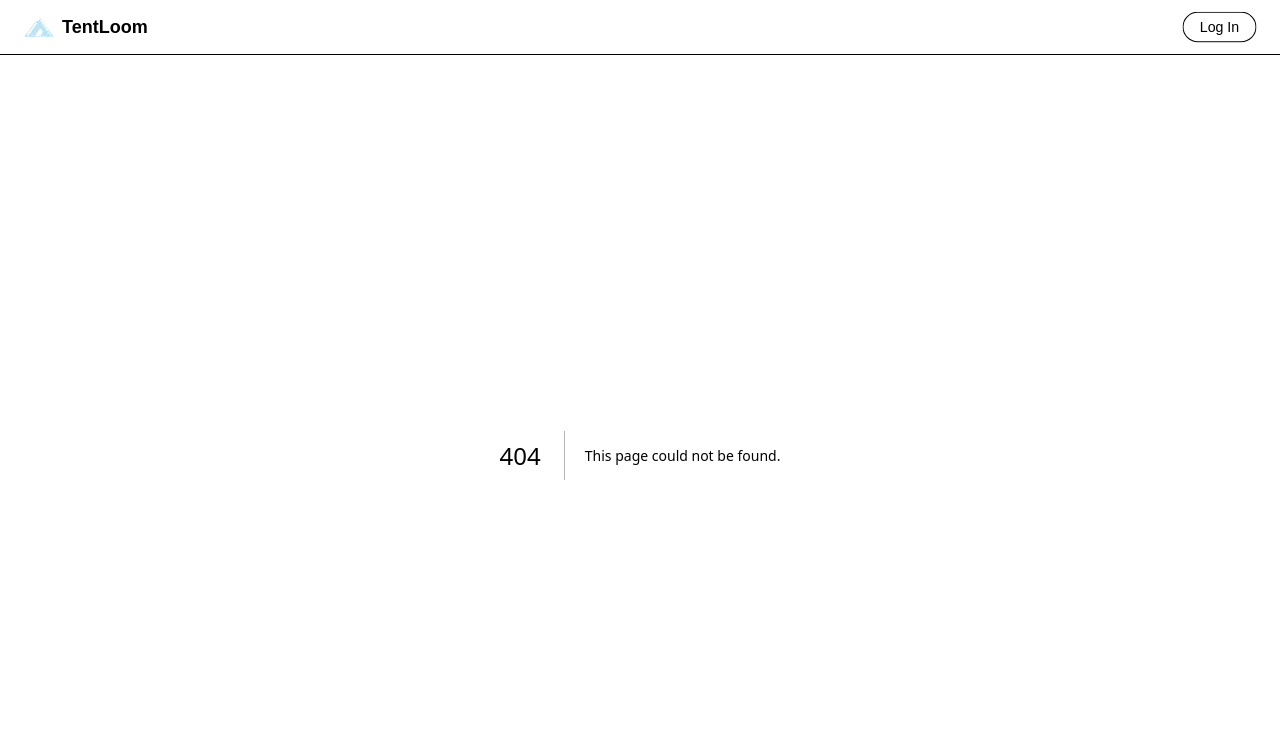
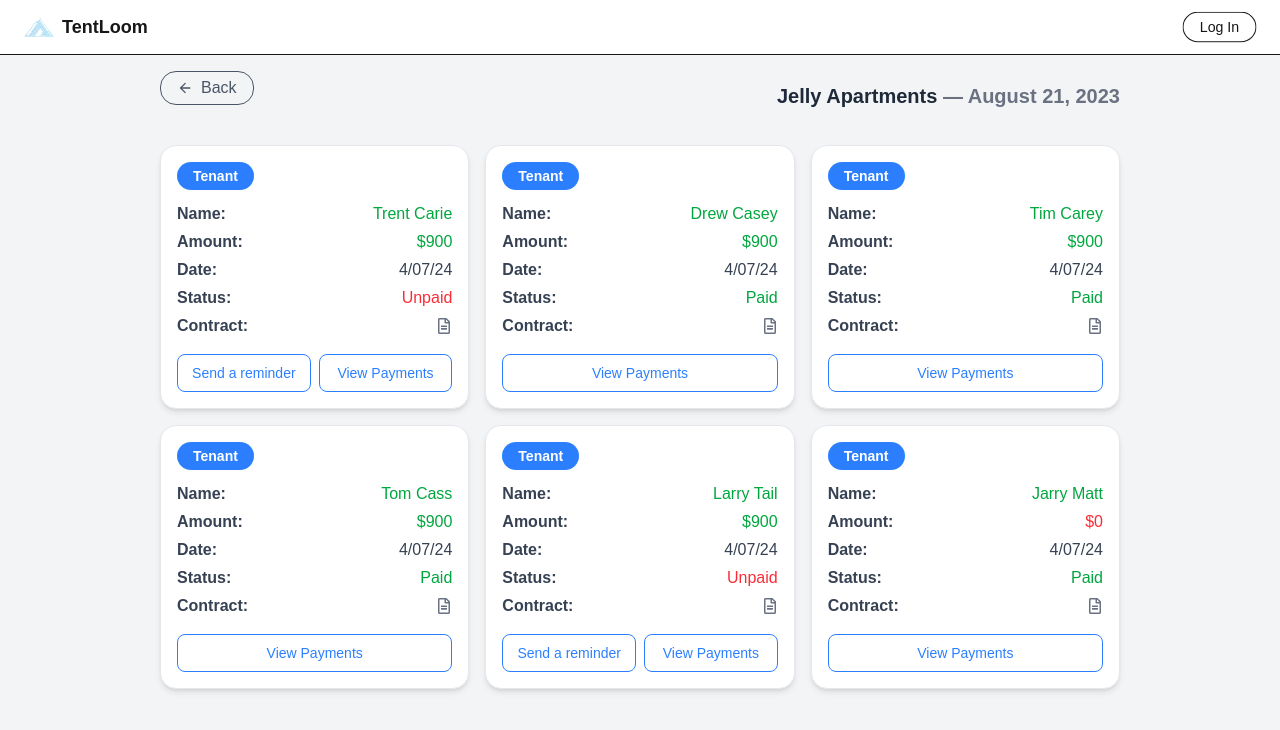
Before and after one commit to adnanfrd/Transaction-system, a Next.js app in the folder frontend/: page /tenantsdetails in a window 1280 px wide. Before the commit this address had no page. Shown: the top 730 px of the page. Built offline with nearby package versions, Linux system fonts and the light colour scheme.

Commit message:
create pages of tenants list, tenant form, property details and tenantdashboard

```diff
--- /dev/null
+++ b/frontend/src/app/tenantsdetails/page.tsx
@@ -0,0 +1,12 @@
+import TenantDashboard from '@/components/dashboard/TenantDashboard'
+import React from 'react'
+
+const page = () => {
+  return (
+    <div>
+      <TenantDashboard/>
+    </div>
+  )
+}
+
+export default page
--- /dev/null
+++ b/frontend/src/app/tenantslist/page.tsx
@@ -0,0 +1,12 @@
+import TenantsList from '@/components/dashboard/TenantsList'
+import React from 'react'
+
+const page = () => {
+  return (
+    <div>
+        <TenantsList/>
+    </div>
+  )
+}
+
+export default page
--- a/frontend/src/components/dashboard/PropertyDetails.tsx
+++ b/frontend/src/components/dashboard/PropertyDetails.tsx
@@ -64,7 +64,8 @@ const PropertyDetails = () => {
           <h3 className="text-lg font-semibold bg-blue-500 text-white rounded-full px-5 py-2 w-fit">
             City Apartments
           </h3>
-          <div className="mt-4 space-y-2">
+          <Link href="/tenantsdetails">
+          <div className="mt-4 space-y-2 cursor-pointer">
             <div className="flex justify-between text-lg">
               <span>Tenants:</span> <span className="font-semibold">10</span>
             </div>
@@ -80,6 +81,7 @@ const PropertyDetails = () => {
               <span>Monthly Amount:</span> <span>$900.00</span>
             </div>
           </div>
+          </Link>
           <Link href="/tenantform">
           <button
             ref={buttonRef}
@@ -89,18 +91,18 @@ const PropertyDetails = () => {
           </button>
           </Link>
         </motion.div>
-
+         <Link href="/tenantslist">
         <motion.div
           initial={{ opacity: 0, scale: 0.9 }}
           animate={{ opacity: 1, scale: 1 }}
-          className="bg-white p-10 rounded-xl shadow-lg border border-gray-200"
+          className="bg-white p-10 rounded-xl shadow-lg border border-gray-200 cursor-pointer"
         >
           <h3 className="text-lg font-semibold bg-blue-500 text-white rounded-full px-5 py-2 w-fit">
             Tenants
           </h3>
-          <div className="mt-4 space-y-2">
+          <div className="mt-4 space-y-2 ">
             {tenants.map((tenant, index) => (
-              <div key={index} className="flex justify-between text-lg">
+              <div key={index} className="flex justify-between text-lg ">
                 <span>{tenant.name}</span>
                 <span className={`font-semibold ${tenant.color}`}>
                   {tenant.status}
@@ -109,6 +111,7 @@ const PropertyDetails = () => {
             ))}
           </div>
         </motion.div>
+        </Link>
       </div>
 
       <motion.div
--- /dev/null
+++ b/frontend/src/components/dashboard/TenantDashboard.tsx
@@ -0,0 +1,115 @@
+"use client";
+
+import { useEffect, useRef } from "react";
+import { motion } from "framer-motion";
+import gsap from "gsap";
+import { IoMdArrowBack } from "react-icons/io";
+import { FaRegFileAlt } from "react-icons/fa";
+import Link from "next/link";
+
+const tenants = [
+  { name: "Trent Carie", amount: 900, date: "4/07/24", status: "Unpaid" },
+  { name: "Drew Casey", amount: 900, date: "4/07/24", status: "Paid" },
+  { name: "Tim Carey", amount: 900, date: "4/07/24", status: "Paid" },
+  { name: "Tom Cass", amount: 900, date: "4/07/24", status: "Paid" },
+  { name: "Larry Tail", amount: 900, date: "4/07/24", status: "Unpaid" },
+  { name: "Jarry Matt", amount: 0, date: "4/07/24", status: "Paid" },
+];
+
+const TenantDashboard = () => {
+  const cardRefs = useRef<(HTMLDivElement | null)[]>([]);
+
+  useEffect(() => {
+    gsap.fromTo(
+      cardRefs.current,
+      { opacity: 0, scale: 0.9 },
+      { opacity: 1, scale: 1, stagger: 0.1, duration: 0.5, ease: "power1.out" }
+    );
+  }, []);
+
+  return (
+    <div className="min-h-screen bg-gray-100 p-4 flex flex-col items-center">
+      <div className="flex flex-wrap items-center justify-between w-full max-w-5xl px-4 sm:px-6 md:px-8">
+        <Link href="/">
+          <button className="flex cursor-pointer items-center text-gray-600 border py-1 px-4 rounded-2xl mb-4">
+            <IoMdArrowBack className="mr-2" /> Back
+          </button>
+        </Link>
+        <h2 className="text-xl font-semibold text-gray-800 text-center w-full sm:w-auto">
+          Jelly Apartments <span className="text-gray-500">— August 21, 2023</span>
+        </h2>
+      </div>
+
+      <motion.div
+        initial={{ opacity: 0, y: 20 }}
+        animate={{ opacity: 1, y: 0 }}
+        transition={{ duration: 0.5 }}
+        className="grid grid-cols-1 sm:grid-cols-2 md:grid-cols-3 gap-4 mt-6 w-full max-w-5xl px-4 sm:px-6 md:px-8"
+      >
+        {tenants.map((tenant, index) => (
+          <motion.div
+            key={index}
+            ref={(el) => {
+              if (el) cardRefs.current[index] = el;
+            }}
+            whileHover={{ scale: 1.05 }}
+            className="bg-white p-4 rounded-2xl shadow-md border border-gray-200"
+          >
+            <div className="bg-blue-500 text-white text-sm font-semibold px-4 py-1 rounded-full w-max">
+              Tenant
+            </div>
+
+            <div className="mt-3 space-y-1 text-gray-700">
+              <p className="flex justify-between">
+                <span className="font-semibold">Name:</span>
+                <span className="ml-1 text-green-600">{tenant.name}</span>
+              </p>
+              <p className="flex justify-between">
+                <span className="font-semibold">Amount:</span>
+                <span
+                  className={`ml-1 ${
+                    tenant.amount === 0 ? "text-red-500" : "text-green-600"
+                  }`}
+                >
+                  ${tenant.amount}
+                </span>
+              </p>
+              <p className="flex justify-between">
+                <span className="font-semibold">Date:</span> {tenant.date}
+              </p>
+              <p className="flex justify-between">
+                <span className="font-semibold">Status:</span>
+                <span
+                  className={
+                    tenant.status === "Unpaid"
+                      ? "text-red-500"
+                      : "text-green-600"
+                  }
+                >
+                  {tenant.status}
+                </span>
+              </p>
+              <p className="flex items-center justify-between">
+                <span className="font-semibold">Contract:</span>
+                <FaRegFileAlt className="ml-2 text-gray-500" />
+              </p>
+            </div>
+
+            <div className="mt-4 flex flex-wrap gap-2">
+              {tenant.status === "Unpaid" && (
+                <button className="flex-1 border border-blue-500 text-blue-500 rounded-lg py-2 text-sm">
+                  Send a reminder
+                </button>
+              )}
+              <button className="flex-1 border border-blue-500 text-blue-500 rounded-lg py-2 text-sm">
+                View Payments
+              </button>
+            </div>
+          </motion.div>
+        ))}
+      </motion.div>
+    </div>
+  );
+};
+
+export default TenantDashboard;
--- a/frontend/src/components/dashboard/TenantForm.tsx
+++ b/frontend/src/components/dashboard/TenantForm.tsx
@@ -83,7 +83,8 @@ const TenantForm = () => {
           <button className="w-full flex items-center justify-center border border-blue-500 text-blue-500 rounded-lg py-3">
             <FaPrint className="mr-2" /> Print
           </button>
-          <button className="w-full flex items-center justify-center border border-blue-500 text-blue-500 rounded-lg py-3">
+          <button
+           className="w-full flex items-center justify-center border border-blue-500 text-blue-500 rounded-lg py-3">
             <FaUpload className="mr-2" /> Upload documents
           </button>
           <button
--- /dev/null
+++ b/frontend/src/components/dashboard/TenantsList.tsx
@@ -0,0 +1,58 @@
+"use client";
+
+import Link from "next/link";
+import { IoMdArrowBack } from "react-icons/io";
+
+const tenants = [
+  { name: "Terry Meez", status: "Active" },
+  { name: "Dreu Casey", status: "Active" },
+  { name: "Tim Carey", status: "Inactive" },
+  { name: "Tom Cass", status: "Inactive" },
+  { name: "Larry Tale", status: "Inactive" },
+  { name: "Rob Milt", status: "Active" },
+  { name: "Cam Ward", status: "Active" },
+  { name: "Trent Jilt", status: "Active" },
+  { name: "Ron Gad", status: "Active" },
+  { name: "Jerry Matt", status: "Active" },
+];
+
+const TenantsList = () => {
+  return (
+    <div className="min-h-screen bg-gray-100 p-6 flex flex-col items-center">
+      <div className="w-full max-w-3xl">
+        <Link href="/">
+          <button className="flex items-center cursor-pointer text-gray-600 border py-1 px-4 rounded-2xl mb-4">
+            <IoMdArrowBack className="mr-2" /> Back
+          </button>
+        </Link>
+
+        <h2 className="text-xl font-semibold text-gray-800 text-center mb-6">
+          Lift Apartments <span className="text-gray-500">— August 21, 2023</span>
+        </h2>
+
+        <div className="overflow-x-auto">
+          <table className="w-full border border-gray-300 rounded-lg overflow-hidden bg-white">
+            <thead>
+              <tr className="bg-blue-500 text-white text-left">
+                <th className="py-2 px-4">Tenants</th>
+                <th className="py-2 px-4">Status</th>
+              </tr>
+            </thead>
+            <tbody>
+              {tenants.map((tenant, index) => (
+                <tr key={index} className="border-t border-gray-200 text-gray-700">
+                  <td className="py-2 px-4">{tenant.name}</td>
+                  <td className={`py-2 px-4 ${tenant.status === "Inactive" ? "text-red-500" : "text-green-600"}`}>
+                    {tenant.status}
+                  </td>
+                </tr>
+              ))}
+            </tbody>
+          </table>
+        </div>
+      </div>
+    </div>
+  );
+};
+
+export default TenantsList;
```
